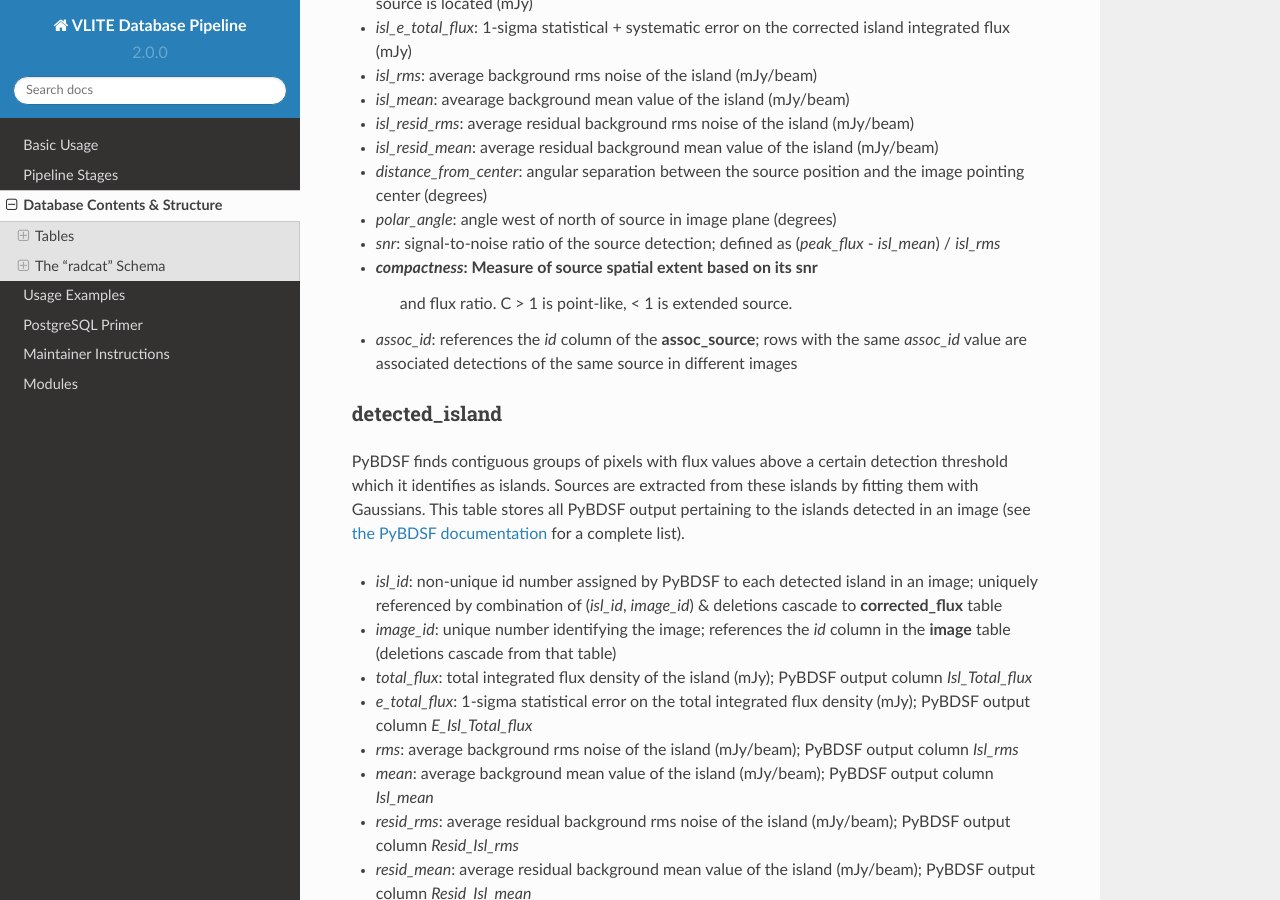
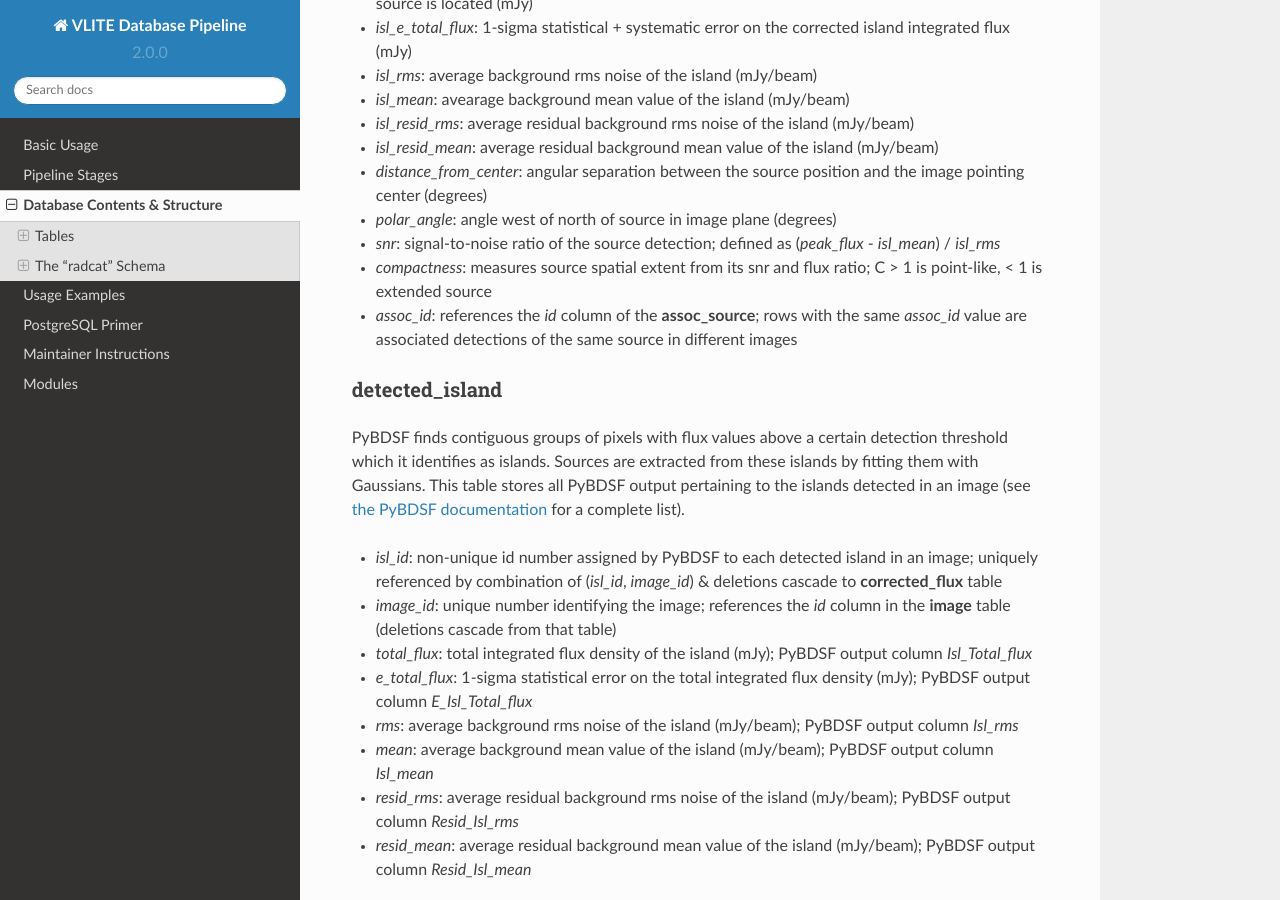
Before and after one commit to epolisensky/VLITE, a Sphinx documentation site: the page built from vdp/docs/source/database.rst, in a window 1280 px wide and 900 px high, scrolled down 1694 px. Built offline with Sphinx 7.4.7 and the Read the Docs theme 2.0.0, drawn with Linux system fonts in a browser that asks for light colours.

Commit message:
Updating docs

```diff
--- a/vdp/docs/source/database.rst
+++ b/vdp/docs/source/database.rst
@@ -107,8 +107,7 @@ uncertainties for every flux measurement error, typically 3%.
 - *polar_angle*: angle west of north of source in image plane (degrees)
 - *snr*: signal-to-noise ratio of the source detection; defined as
   (*peak_flux* - *isl_mean*) / *isl_rms*
-- *compactness*: Measure of source spatial extent based on its snr
-   and flux ratio. C > 1 is point-like, < 1 is extended source.
+- *compactness*: measures source spatial extent from its snr and flux ratio; C > 1 is point-like, < 1 is extended source
 - *assoc_id*: references the *id* column of the **assoc_source**;
   rows with the same *assoc_id* value are associated detections
   of the same source in different images
```
